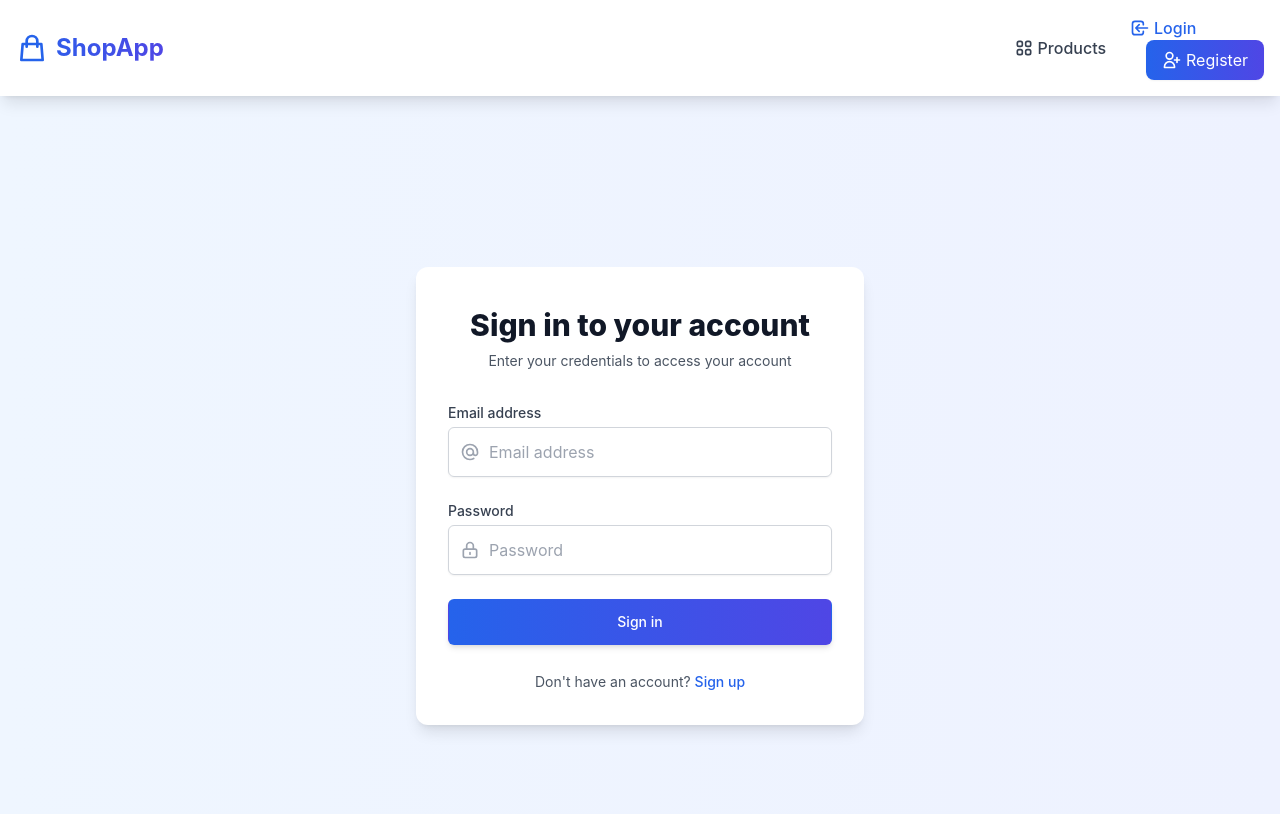
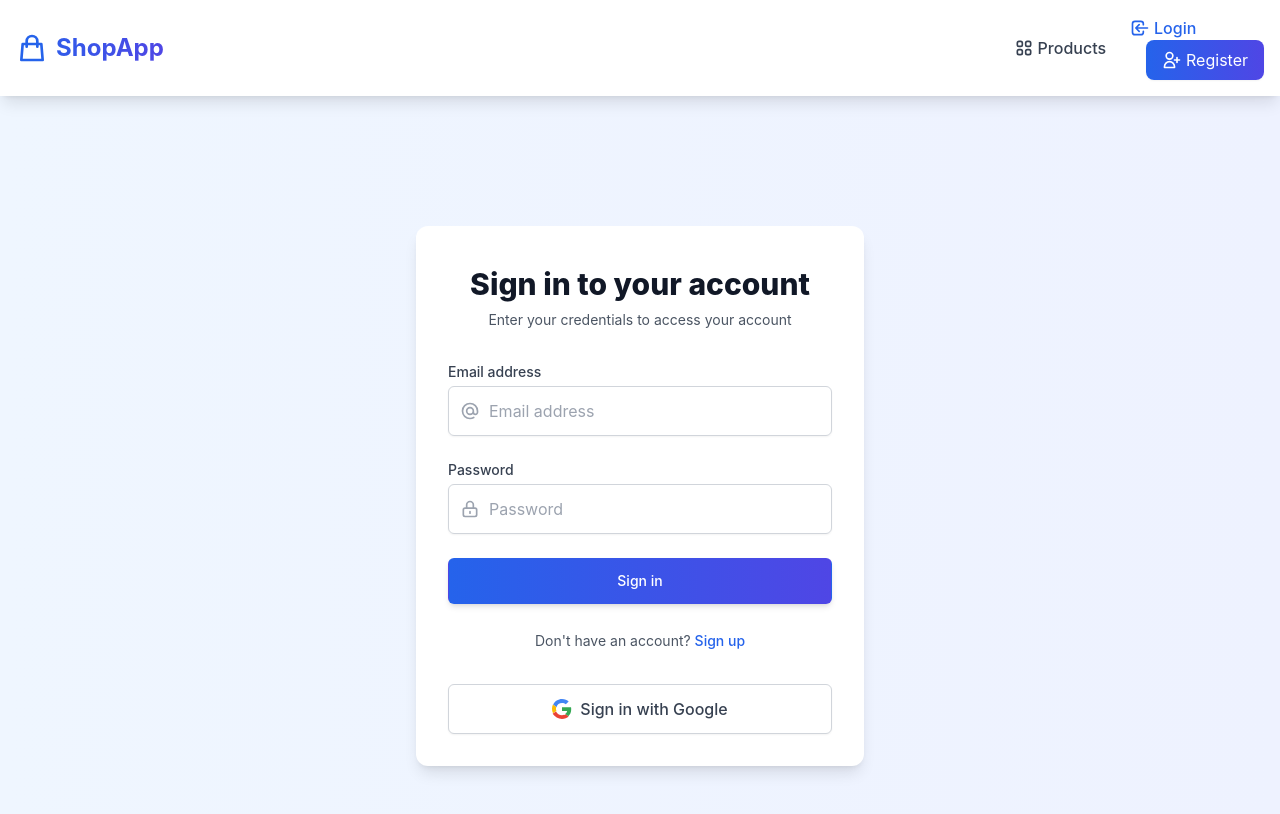
Before and after one commit to inf24dw2g01/M1, a React (Create React App) app in the folder frontend_M2/: page /login in a window 1280 px wide. Shown: the top 814 px of the page. Built offline with nearby package versions, Linux system fonts and the light colour scheme.

Commit message:
fixed google auth button

```diff
--- a/frontend_M2/src/pages/Home.jsx
+++ b/frontend_M2/src/pages/Home.jsx
@@ -44,7 +44,6 @@ export default function Home() {
             </div>
           ) : (
             <div className="space-y-6">
-              <p className="text-lg text-gray-700 bg-blue-50 inline-block px-6 py-2 rounded-full shadow-sm">Join our community today!</p>
               <div className="flex flex-col sm:flex-row justify-center space-y-4 sm:space-y-0 sm:space-x-6">
                 <Link
                   to="/register"
@@ -69,7 +68,8 @@ export default function Home() {
           )}
         </div>
 
-        <div className="mt-12 grid md:grid-cols-3 gap-8">
+        <div className="mt-12 grid md:grid-cols-3 gap-8 mx-auto">
+          <div className="col-span-3 flex justify-center gap-8">
             <div className="text-center p-8 bg-white rounded-xl shadow-md hover:shadow-lg transition-shadow duration-300 transform hover:-translate-y-1 hover:scale-102 transition-transform duration-300">
               <div className="text-5xl mb-6 bg-blue-100 rounded-full w-20 h-20 flex items-center justify-center mx-auto text-blue-600">🛍️</div>
               <h3 className="text-xl font-semibold mb-3 text-gray-800">Wide Selection</h3>
@@ -80,10 +80,6 @@ export default function Home() {
               <h3 className="text-xl font-semibold mb-3 text-gray-800">Secure Shopping</h3>
               <p className="text-gray-600">Your data and transactions are always protected with state-of-the-art security</p>
             </div>
-          <div className="text-center p-8 bg-white rounded-xl shadow-md hover:shadow-lg transition-shadow duration-300 transform hover:-translate-y-1 hover:scale-102 transition-transform duration-300">
-            <div className="text-5xl mb-6 bg-purple-100 rounded-full w-20 h-20 flex items-center justify-center mx-auto text-purple-600">🚚</div>
-            <h3 className="text-xl font-semibold mb-3 text-gray-800">Fast Delivery</h3>
-            <p className="text-gray-600">Get your orders delivered quickly and efficiently to your doorstep</p>
           </div>
         </div>
       </div>
--- a/frontend_M2/src/pages/Login.jsx
+++ b/frontend_M2/src/pages/Login.jsx
@@ -1,4 +1,4 @@
-import { useState } from 'react';
+import { useState, useEffect } from 'react';
 import { Link, useNavigate, useLocation } from 'react-router-dom';
 import { useAuth } from '../contexts/AuthContext';
 import apiService from '../services/api';
@@ -45,6 +45,23 @@ export default function Login() {
       setLoading(false);
     }
   };
+
+  useEffect(() => {
+    const params = new URLSearchParams(location.search);
+    const token = params.get('token');
+    if (token) {
+      try {
+        const payload = JSON.parse(atob(token.split('.')[1]));
+        login(payload, token);
+        navigate('/', { replace: true });
+      } catch (err) {
+        console.error('Invalid Token:', err);
+        setError(err.message || 'Bad Login Attempt');
+      }
+    }
+    else
+    {console.error("error:" + token)}
+  }, [location.search]);
 
   return (
       <div className="min-h-screen flex items-center justify-center bg-gradient-to-r from-blue-50 to-indigo-50 py-12 px-4 sm:px-6 lg:px-8">
@@ -147,6 +164,24 @@ export default function Login() {
               </span>
             </div>
           </form>
+          <div className="mt-6 flex flex-col items-center">
+            <button
+              type="button"
+              onClick={() => window.location.href = 'http://localhost:3000/auth/google'}
+              className="w-full flex items-center justify-center py-3 px-4 border border-gray-300 rounded-md bg-white text-gray-700 font-medium shadow-sm hover:bg-gray-50 transition duration-150"
+            >
+              <svg className="h-5 w-5 mr-2" viewBox="0 0 48 48">
+                <g>
+                  <path fill="#4285F4" d="M24 9.5c3.54 0 6.7 1.22 9.19 3.22l6.85-6.85C36.64 2.36 30.74 0 24 0 14.82 0 6.73 5.48 2.69 13.44l7.98 6.2C12.13 13.13 17.62 9.5 24 9.5z"/>
+                  <path fill="#34A853" d="M46.1 24.55c0-1.64-.15-3.22-.42-4.74H24v9.01h12.42c-.54 2.9-2.18 5.36-4.65 7.01l7.19 5.59C43.98 37.36 46.1 31.41 46.1 24.55z"/>
+                  <path fill="#FBBC05" d="M10.67 28.65A14.5 14.5 0 019.5 24c0-1.62.28-3.19.77-4.65l-7.98-6.2A23.93 23.93 0 000 24c0 3.77.9 7.34 2.49 10.49l8.18-5.84z"/>
+                  <path fill="#EA4335" d="M24 48c6.48 0 11.93-2.14 15.9-5.81l-7.19-5.59c-2.01 1.35-4.59 2.15-8.71 2.15-6.38 0-11.87-3.63-14.33-8.9l-8.18 5.84C6.73 42.52 14.82 48 24 48z"/>
+                  <path fill="none" d="M0 0h48v48H0z"/>
+                </g>
+              </svg>
+              Sign in with Google
+            </button>
+          </div>
         </div>
       </div>
   );
```
Also changed, not shown: 2 other files (tests, documents, lock files or other folders). Lines whose indentation alone changed are shown as unchanged.
